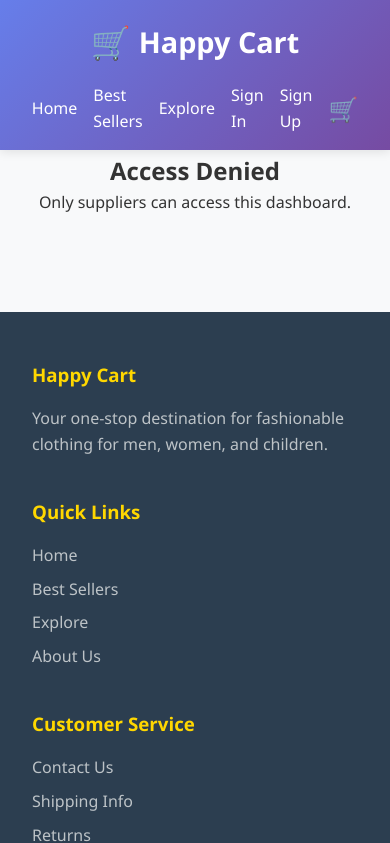
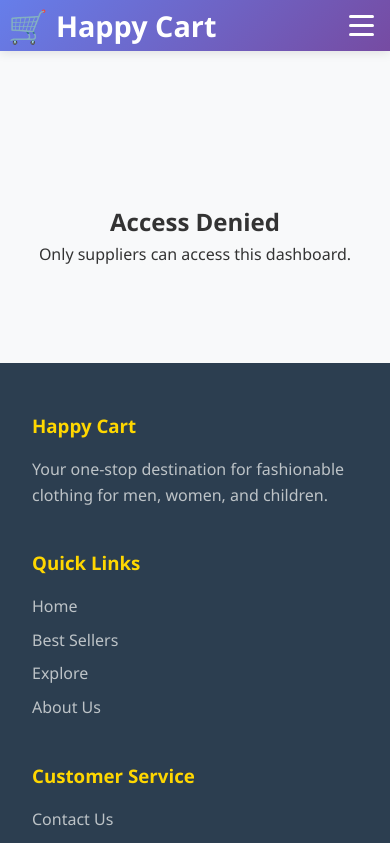
Before and after one commit to pskumar04/Happy-Cart, a React (Create React App) app in the folder client/: page /supplier-dashboard in a window 390 px wide. Shown: the top 843 px of the page. Built offline with nearby package versions, Linux system fonts and the light colour scheme.

Commit message:
Changed Navbar for responsive view.

```diff
--- a/client/src/App.css
+++ b/client/src/App.css
@@ -19,7 +19,6 @@ body {
 
 main {
   flex: 1;
-  padding-top: 80px;
 }
 
 /* Navbar Styles */
--- a/client/src/App.js
+++ b/client/src/App.js
@@ -1,4 +1,4 @@
-import React from 'react';
+import React, { useEffect } from 'react'; // Added useEffect import
 import { BrowserRouter as Router, Routes, Route } from 'react-router-dom';
 import { ToastContainer } from 'react-toastify';
 import 'react-toastify/dist/ReactToastify.css';
@@ -7,13 +7,7 @@ import './App.css';
 // Components
 import Navbar from './components/Navbar';
 import Footer from './components/Footer';
-
-
 import CustomerProfile from './components/CustomerProfile';
-
-// Add these imports
-import Checkout from './pages/Checkout';
-import OrderSuccess from './pages/OrderSuccess';
 
 // Pages
 import Home from './pages/Home';
@@ -24,12 +18,46 @@ import Login from './pages/Login';
 import Register from './pages/Register';
 import SupplierDashboard from './pages/SupplierDashboard';
 import CustomerOrders from './pages/CustomerOrders';
+import Checkout from './pages/Checkout';
+import OrderSuccess from './pages/OrderSuccess';
 
 // Context
 import { AuthProvider } from './context/AuthContext';
 import { CartProvider } from './context/CartContext';
 
 function App() {
+  useEffect(() => {
+    // Handle body scroll when menu is open
+    const handleBodyScroll = () => {
+      if (window.innerWidth <= 768) {
+        const isMenuOpen = document.querySelector('.nav-menu.active');
+        if (isMenuOpen) {
+          document.body.classList.add('menu-open');
+        } else {
+          document.body.classList.remove('menu-open');
+        }
+      } else {
+        // Always remove menu-open class on larger screens
+        document.body.classList.remove('menu-open');
+      }
+    };
+
+    // Initial check
+    handleBodyScroll();
+
+    // Listen for resize events
+    window.addEventListener('resize', handleBodyScroll);
+
+    // Also check when clicking anywhere (for overlay clicks)
+    document.addEventListener('click', handleBodyScroll);
+
+    return () => {
+      window.removeEventListener('resize', handleBodyScroll);
+      document.removeEventListener('click', handleBodyScroll);
+      document.body.classList.remove('menu-open');
+    };
+  }, []);
+
   return (
     <AuthProvider>
       <CartProvider>
--- /dev/null
+++ b/client/src/components/Navbar.css
@@ -0,0 +1,224 @@
+/* Navbar Styles */
+.navbar {
+  background: linear-gradient(135deg, #667eea 0%, #764ba2 100%);
+  padding: 0;
+  box-shadow: 0 2px 10px rgba(0,0,0,0.1);
+  position: sticky;
+  top: 0;
+  z-index: 1000;
+}
+
+.nav-container {
+  max-width: 1200px;
+  margin: 0 auto;
+  display: flex;
+  justify-content: space-between;
+  align-items: center;
+  padding: 0 1rem;
+  position: relative;
+}
+
+/* Logo */
+.nav-logo a {
+  text-decoration: none;
+  color: white;
+}
+
+.nav-logo h2 {
+  margin: 0;
+  padding: 1rem 0;
+  font-size: 1.5rem;
+  font-weight: bold;
+}
+
+/* Hamburger Menu */
+.nav-toggle {
+  display: none;
+  flex-direction: column;
+  cursor: pointer;
+  padding: 0.5rem;
+}
+
+.hamburger-line {
+  width: 25px;
+  height: 3px;
+  background: white;
+  margin: 3px 0;
+  transition: 0.3s;
+  border-radius: 2px;
+}
+
+.hamburger-line.active:nth-child(1) {
+  transform: rotate(-45deg) translate(-5px, 6px);
+}
+
+.hamburger-line.active:nth-child(2) {
+  opacity: 0;
+}
+
+.hamburger-line.active:nth-child(3) {
+  transform: rotate(45deg) translate(-5px, -6px);
+}
+
+/* Navigation Menu */
+.nav-menu {
+  display: flex;
+  align-items: center;
+  gap: 2rem;
+  list-style: none;
+  margin: 0;
+  padding: 0;
+}
+
+.nav-link {
+  color: white;
+  text-decoration: none;
+  padding: 1rem 0.5rem;
+  font-weight: 500;
+  transition: color 0.3s ease;
+  position: relative;
+}
+
+.nav-link:hover {
+  color: #f0f0f0;
+}
+
+.nav-link.active {
+  color: #ffeb3b;
+}
+
+.nav-link.active::after {
+  content: '';
+  position: absolute;
+  bottom: 0;
+  left: 0;
+  right: 0;
+  height: 2px;
+  background: #ffeb3b;
+}
+
+/* User Section */
+.nav-user {
+  display: flex;
+  align-items: center;
+  gap: 1rem;
+  color: white;
+}
+
+.user-greeting {
+  font-size: 0.9rem;
+}
+
+.logout-btn {
+  background: rgba(255, 255, 255, 0.2);
+  color: white;
+  border: 1px solid rgba(255, 255, 255, 0.3);
+  padding: 0.5rem 1rem;
+  border-radius: 4px;
+  cursor: pointer;
+  transition: background 0.3s ease;
+}
+
+.logout-btn:hover {
+  background: rgba(255, 255, 255, 0.3);
+}
+
+/* Auth Links */
+.nav-auth {
+  display: flex;
+  gap: 1rem;
+}
+
+/* Mobile Styles */
+@media screen and (max-width: 768px) {
+  .nav-toggle {
+    display: flex;
+  }
+
+  .nav-menu {
+    position: fixed;
+    top: 0;
+    right: -100%;
+    width: 70%;
+    height: 100vh;
+    background: linear-gradient(135deg, #667eea 0%, #764ba2 100%);
+    flex-direction: column;
+    justify-content: flex-start;
+    align-items: flex-start;
+    padding: 5rem 2rem 2rem;
+    gap: 0;
+    transition: right 0.3s ease;
+    box-shadow: -5px 0 15px rgba(0,0,0,0.1);
+  }
+
+  .nav-menu.active {
+    right: 0;
+  }
+
+  .nav-link {
+    padding: 1rem 0;
+    width: 100%;
+    border-bottom: 1px solid rgba(255, 255, 255, 0.1);
+    font-size: 1.1rem;
+  }
+
+  .nav-link:last-child {
+    border-bottom: none;
+  }
+
+  .nav-user {
+    flex-direction: column;
+    align-items: flex-start;
+    gap: 1rem;
+    width: 100%;
+    padding: 1rem 0;
+    border-top: 1px solid rgba(255, 255, 255, 0.1);
+    margin-top: 1rem;
+  }
+
+  .nav-auth {
+    flex-direction: column;
+    width: 100%;
+    gap: 0;
+  }
+
+  .user-greeting {
+    font-size: 1rem;
+  }
+
+  .logout-btn {
+    width: 100%;
+    text-align: center;
+  }
+
+  /* Overlay */
+  .nav-overlay {
+    position: fixed;
+    top: 0;
+    left: 0;
+    width: 100%;
+    height: 100%;
+    background: rgba(0, 0, 0, 0.5);
+    z-index: -1;
+  }
+}
+
+/* Small Mobile Styles */
+@media screen and (max-width: 480px) {
+  .nav-container {
+    padding: 0 0.5rem;
+  }
+
+  .nav-logo h2 {
+    font-size: 1.3rem;
+  }
+
+  .nav-menu {
+    width: 80%;
+  }
+}
+
+/* Ensure body doesn't scroll when menu is open on mobile */
+body.menu-open {
+  overflow: hidden;
+}
--- a/client/src/components/Navbar.js
+++ b/client/src/components/Navbar.js
@@ -1,93 +1,157 @@
-import React from 'react';
-import { Link, useNavigate } from 'react-router-dom';
+import React, { useState } from 'react';
+import { Link, useNavigate, useLocation } from 'react-router-dom';
 import { useAuth } from '../context/AuthContext';
 import { useCart } from '../context/CartContext';
-
+import './Navbar.css'; // Make sure to import the CSS file
 
 const Navbar = () => {
   const { user, logout } = useAuth();
   const { getCartItemsCount } = useCart();
   const navigate = useNavigate();
+  const location = useLocation();
+  const [isMenuOpen, setIsMenuOpen] = useState(false);
 
   const handleLogout = () => {
     logout();
     navigate('/');
+    closeMenu();
+  };
+
+  const toggleMenu = () => {
+    setIsMenuOpen(!isMenuOpen);
+  };
+
+  const closeMenu = () => {
+    setIsMenuOpen(false);
   };
 
   return (
     <nav className="navbar">
-      <div className="navbar-container">
-        <Link to="/" className="logo">
+      <div className="nav-container">
+        {/* Logo */}
+        <Link to="/" className="logo" onClick={closeMenu}>
           <span className="logo-icon">🛒</span>
           Happy Cart
         </Link>
 
-        <ul className="nav-links">
-          <li><Link to="/">Home</Link></li>
-          <li><Link to="/products?bestseller=true">Best Sellers</Link></li>
-          <li><Link to="/products">Explore</Link></li>
+        {/* Hamburger Menu Icon */}
+        <div className="nav-toggle" onClick={toggleMenu}>
+          <span className={`hamburger-line ${isMenuOpen ? 'active' : ''}`}></span>
+          <span className={`hamburger-line ${isMenuOpen ? 'active' : ''}`}></span>
+          <span className={`hamburger-line ${isMenuOpen ? 'active' : ''}`}></span>
+        </div>
+
+        {/* Navigation Links */}
+        <div className={`nav-menu ${isMenuOpen ? 'active' : ''}`}>
+          <Link
+            to="/"
+            className={`nav-link ${location.pathname === '/' ? 'active' : ''}`}
+            onClick={closeMenu}
+          >
+            Home
+          </Link>
+
+          <Link
+            to="/products?bestseller=true"
+            className={`nav-link ${location.search.includes('bestseller=true') ? 'active' : ''}`}
+            onClick={closeMenu}
+          >
+            Best Sellers
+          </Link>
+
+          <Link
+            to="/products"
+            className={`nav-link ${location.pathname === '/products' && !location.search.includes('bestseller=true') ? 'active' : ''}`}
+            onClick={closeMenu}
+          >
+            Explore
+          </Link>
 
           {user ? (
             <>
-              {/* <li>Hello, {user.name}</li> */}
+              {/* User Greeting */}
+              <div className="nav-user-greeting">
+                Hello, {user.name}
+              </div>
+
+              {/* Supplier Dashboard */}
+              {user.role === 'supplier' && (
                 <Link
-                to="/profile"
-                style={{
-                  color: 'white',
-                  textDecoration: 'none',
-                  fontWeight: '600',
-                  padding: '0.5rem 1rem',
-                  borderRadius: '5px',
-                  transition: 'background 0.3s ease'
-                }}
-                onMouseOver={(e) => e.target.style.background = 'rgba(255,255,255,0.2)'}
-                onMouseOut={(e) => e.target.style.background = 'transparent'}
+                  to="/supplier-dashboard"
+                  className={`nav-link ${location.pathname === '/supplier-dashboard' ? 'active' : ''}`}
+                  onClick={closeMenu}
                 >
-                Hello {user?.name}
+                  Dashboard
                 </Link>
-              {user.role === 'supplier' && (
-                <li><Link to="/supplier-dashboard">Dashboard</Link></li>
               )}
+
+              {/* Customer Orders */}
               {user.role === 'customer' && (
-                <li><Link to="/my-orders">My Orders</Link></li>
+                <Link
+                  to="/my-orders"
+                  className={`nav-link ${location.pathname === '/my-orders' ? 'active' : ''}`}
+                  onClick={closeMenu}
+                >
+                  My Orders
+                </Link>
               )}
-              <li>
-                <Link to="/cart" className="cart-icon">
-                  🛒
+
+              {/* Cart */}
+              <Link
+                to="/cart"
+                className="nav-link cart-link"
+                onClick={closeMenu}
+              >
+                <span className="cart-icon">🛒</span>
                 {getCartItemsCount() > 0 && (
                   <span className="cart-count">{getCartItemsCount()}</span>
                 )}
               </Link>
-              </li>
-              <li>
+
+              {/* Logout */}
               <button
                 onClick={handleLogout}
-                  style={{
-                    background: 'none',
-                    border: 'none',
-                    color: 'white',
-                    cursor: 'pointer'
-                  }}
+                className="logout-btn"
               >
                 Logout
               </button>
-              </li>
             </>
           ) : (
             <>
-              <li><Link to="/login">Sign In</Link></li>
-              <li><Link to="/register">Sign Up</Link></li>
-              <li>
-                <Link to="/cart" className="cart-icon">
-                  🛒
+              {/* Login/Signup for non-authenticated users */}
+              <Link
+                to="/login"
+                className={`nav-link ${location.pathname === '/login' ? 'active' : ''}`}
+                onClick={closeMenu}
+              >
+                Sign In
+              </Link>
+
+              <Link
+                to="/register"
+                className={`nav-link ${location.pathname === '/register' ? 'active' : ''}`}
+                onClick={closeMenu}
+              >
+                Sign Up
+              </Link>
+
+              {/* Cart for guests */}
+              <Link
+                to="/cart"
+                className="nav-link cart-link"
+                onClick={closeMenu}
+              >
+                <span className="cart-icon">🛒</span>
                 {getCartItemsCount() > 0 && (
                   <span className="cart-count">{getCartItemsCount()}</span>
                 )}
               </Link>
-              </li>
             </>
           )}
-        </ul>
+        </div>
+
+        {/* Overlay for mobile when menu is open */}
+        {isMenuOpen && <div className="nav-overlay" onClick={closeMenu}></div>}
       </div>
     </nav>
   );
```
Lines whose indentation alone changed are shown as unchanged.
